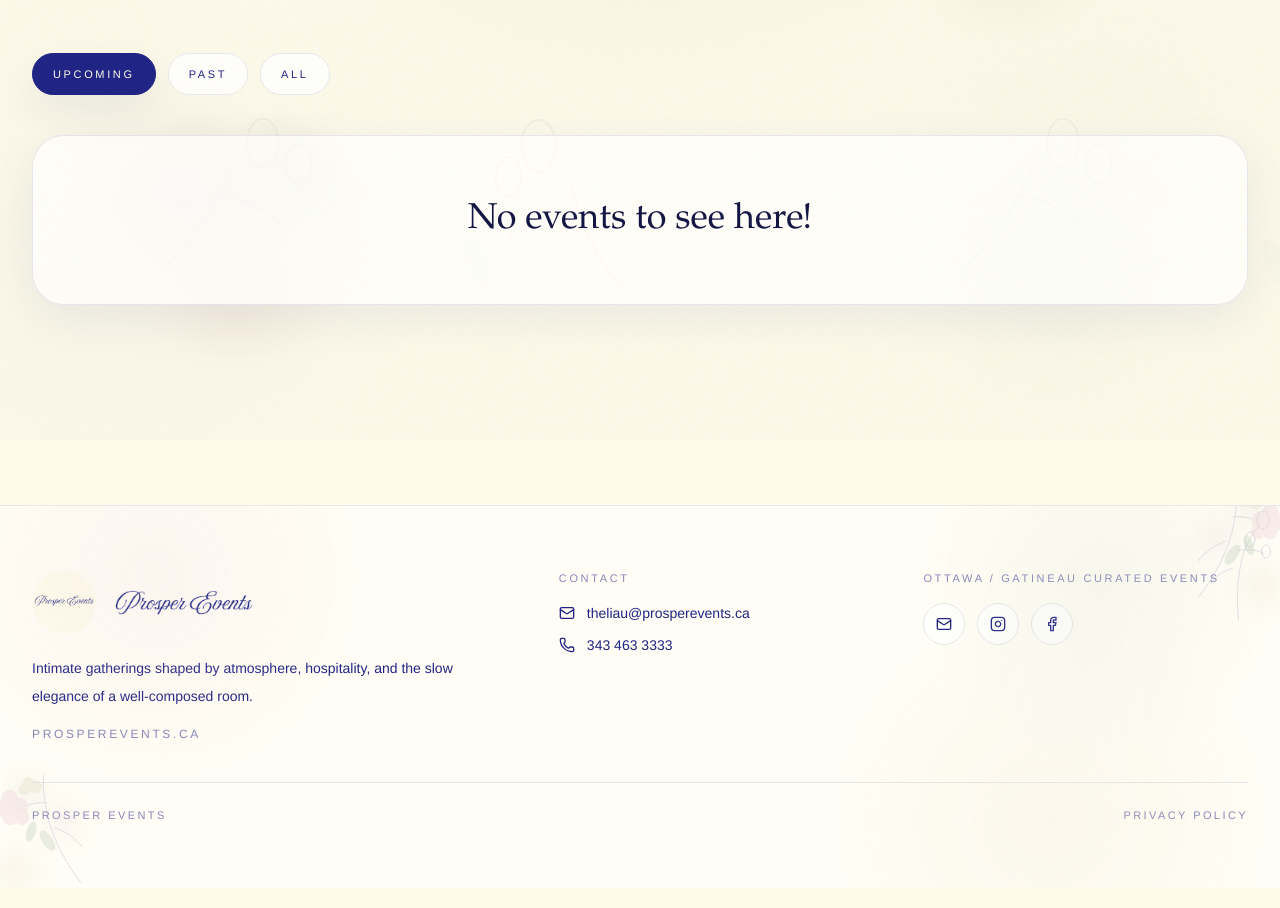
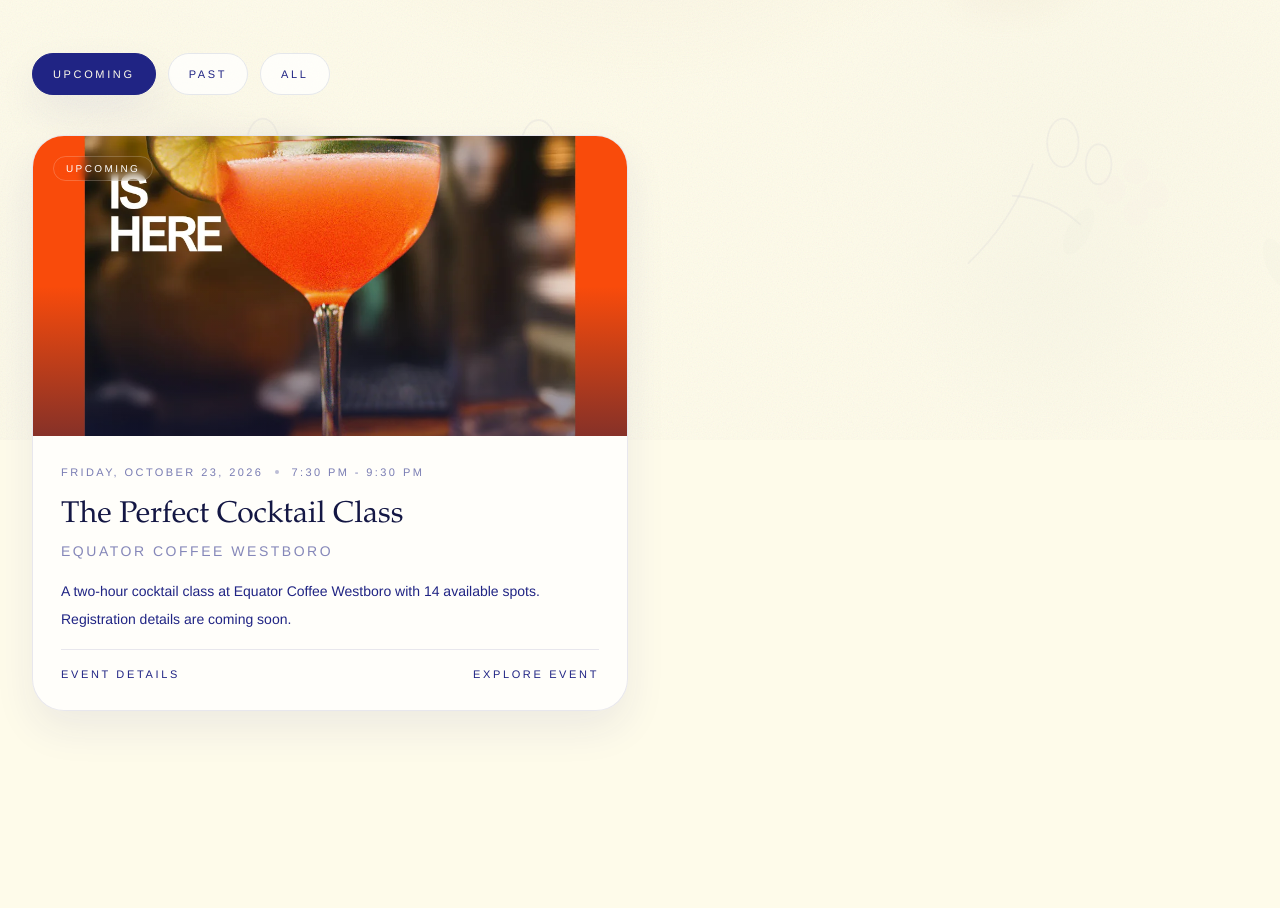
Before and after one commit to ProsperEvents/Prosper-Events-Website, a Next.js app: page /events in a window 1280 px wide. Shown: the part 360-1268 px from the top of the page. Built offline with nearby package versions, Linux system fonts and the light colour scheme.

Commit message:
Add October 23 cocktail class page

```diff
--- a/app/events/[slug]/page.tsx
+++ b/app/events/[slug]/page.tsx
@@ -41,8 +41,8 @@ export async function generateMetadata({
       images: [
         {
           url: absoluteUrl(event.image),
-          width: 1600,
-          height: 1200,
+          width: event.imageWidth,
+          height: event.imageHeight,
           alt: event.title,
         },
       ],
@@ -88,7 +88,13 @@ export default async function EventDetailPage({
                   {event.longDescription}
                 </p>
                 <div className="mt-8 flex flex-wrap gap-4">
-                  {status === "upcoming" && event.ticketing ? <ButtonLink href="#tickets">Buy tickets</ButtonLink> : <ButtonLink href="/inquiries">Contact for Inquiries</ButtonLink>}
+                  {status === "upcoming" && event.ticketing ? (
+                    <ButtonLink href="#tickets">Buy tickets</ButtonLink>
+                  ) : status === "upcoming" && event.registrationStatus === "coming-soon" ? (
+                    <ButtonLink href="#registration">Registration details</ButtonLink>
+                  ) : (
+                    <ButtonLink href="/inquiries">Contact for Inquiries</ButtonLink>
+                  )}
                   <ButtonLink href="/events" variant="secondary">
                     Back to Events
                   </ButtonLink>
@@ -100,8 +106,9 @@ export default async function EventDetailPage({
                 <Image
                   src={event.image}
                   alt={event.title}
-                  width={1600}
-                  height={1200}
+                  width={event.imageWidth}
+                  height={event.imageHeight}
+                  sizes="(min-width: 1024px) 56vw, 100vw"
                   priority
                   className="h-auto w-full rounded-[1.7rem] bg-[#efeeeb] object-contain"
                 />
@@ -112,6 +119,32 @@ export default async function EventDetailPage({
       </section>
 
       {status === "upcoming" && event.slug === "cocktail-classes" ? <TicketPurchase /> : null}
+
+      {status === "upcoming" && event.registrationStatus === "coming-soon" ? (
+        <section id="registration" className="section-space px-4 sm:px-6 lg:px-8">
+          <Reveal className="mx-auto max-w-7xl">
+            <div className="relative overflow-hidden rounded-[2rem] border border-navy/10 bg-white/80 px-6 py-12 shadow-paper sm:px-10 lg:px-14">
+              <div className="section-floral opacity-70" />
+              <div className="relative z-10 grid gap-8 lg:grid-cols-[0.75fr_1.25fr] lg:items-end">
+                <div>
+                  <p className="eyebrow">Registration</p>
+                  <p className="mt-4 font-display text-6xl text-ink">{event.capacity}</p>
+                  <p className="mt-1 text-xs uppercase tracking-[0.22em] text-navy/55">spots available</p>
+                </div>
+                <div>
+                  <h2 className="font-display text-4xl text-ink sm:text-5xl">Full class details are coming soon.</h2>
+                  <p className="mt-5 max-w-2xl text-sm leading-7 text-navy/72">
+                    Drink options, menus, pricing, and registration will be added here shortly. This is the official event page, so you can save or share this link now.
+                  </p>
+                  <div className="mt-7">
+                    <ButtonLink href="/inquiries" variant="secondary">Ask about this class</ButtonLink>
+                  </div>
+                </div>
+              </div>
+            </div>
+          </Reveal>
+        </section>
+      ) : null}
 
       <section className="section-space px-4 sm:px-6 lg:px-8">
         <Reveal className="mx-auto max-w-7xl">
--- a/components/event-card.tsx
+++ b/components/event-card.tsx
@@ -27,8 +27,9 @@ export function EventCard({ event }: EventCardProps) {
           <Image
             src={event.image}
             alt={event.title}
-            width={1200}
-            height={900}
+            width={event.imageWidth}
+            height={event.imageHeight}
+            sizes="(min-width: 1024px) 50vw, 100vw"
             className="h-[300px] w-full object-cover transition duration-700 group-hover:scale-[1.04]"
           />
           <div className="absolute inset-0 bg-gradient-to-t from-ink/50 via-transparent to-transparent" />
--- a/data/events.ts
+++ b/data/events.ts
@@ -13,10 +13,14 @@ export type EventItem = {
   description: string;
   longDescription: string;
   image: string;
+  imageWidth: number;
+  imageHeight: number;
   menu?: string[];
   dressCode?: string;
   atmosphere?: string;
   gallery?: string[];
+  capacity?: number;
+  registrationStatus?: "coming-soon";
   ticketing?: {
     price: number;
     capacityPerDate: number;
@@ -25,6 +29,26 @@ export type EventItem = {
 };
 
 export const events: EventItem[] = [
+  {
+    slug: "cocktail-class-october-23-2026",
+    title: "The Perfect Cocktail Class",
+    startDate: "2026-10-23T19:30:00-04:00",
+    endDate: "2026-10-23T21:30:00-04:00",
+    time: "7:30 PM - 9:30 PM",
+    location: "Equator Coffee Westboro",
+    address: "412 Churchill Ave N, Ottawa, ON K1Z 5C6",
+    description:
+      "A two-hour cocktail class at Equator Coffee Westboro with 14 available spots. Registration details are coming soon.",
+    longDescription:
+      "Join Prosper Events at Equator Coffee Westboro for The Perfect Cocktail Class: an intimate evening of cocktail making, tasting, and connection. Fourteen spots will be available. Drink options, menus, pricing, and registration details will be added to this page soon.",
+    image: "/assets/events/cocktail-class-october-23-2026/cover.webp",
+    imageWidth: 1080,
+    imageHeight: 1350,
+    capacity: 14,
+    registrationStatus: "coming-soon",
+    atmosphere:
+      "A fun, interactive evening for learning, tasting, conversation, and raising a glass together.",
+  },
   {
     slug: "cocktail-classes",
     title: "Cocktail Class",
@@ -38,6 +62,8 @@ export const events: EventItem[] = [
     longDescription:
       "Join Prosper Events at Equator Coffee Westboro for an intimate evening of cocktail making and tasting. Guests may choose any three cocktails or mocktails to make their own combination, pick up new techniques, and enjoy a relaxed, social class with fellow drink enthusiasts.",
     image: "/assets/events/cocktail-classes/hero.png",
+    imageWidth: 1200,
+    imageHeight: 1500,
     ticketing: {
       price: 69.99,
       capacityPerDate: 14,
@@ -59,6 +85,8 @@ export const events: EventItem[] = [
     longDescription:
       "Cocktails in Naples brought Prosper Events to Pizzeria Da Romolo for an intimate night built around four featured cocktails, a surprise dessert, and the easy social rhythm of a room filled with music, food, and conversation. The evening reflected Prosper Events at its most direct: a thoughtfully curated nightlife experience where local partnership, atmosphere, and community met in one setting.",
     image: "/assets/events/cocktails-in-naples/title.jpg",
+    imageWidth: 1080,
+    imageHeight: 1350,
     menu: [
       "Air Mail: light rum, prosecco, lime juice, honey syrup, mint",
       "Grapefruit Gimlet: infused dry gin, grapefruit juice, lime juice, simple syrup",
```
Also changed, not shown: public/assets/events/cocktail-class-october-23-2026/cover.webp (added), 1 other file (tests, documents, lock files or other folders).
